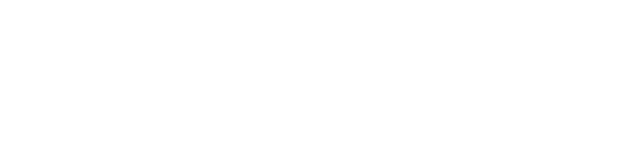
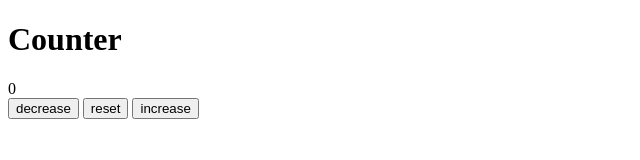
Before and after one commit to l-kosmala/Counter, a plain HTML site: page index.html in a window 1280 px wide. Shown: the whole page, without its empty margins (0-640 px from the left). Drawn offline with Linux system fonts and the light colour scheme.

Commit message:
Update index.html
All the index structure.

```diff
--- a/index.html
+++ b/index.html
@@ -12,6 +12,15 @@
 </head>
 
 <body>
+    <div class="container">
+        <h1>Counter</h1>
+        <span id="value">0</span>
+        <div class="button-containers">
+            <button class="btn decrease">decrease</button>
+            <button class="btn reset">reset</button>
+            <button class="increase">increase</button>
+        </div>
+    </div>
     <!-- javascript -->
     <script src="js/app.js"></script>
 </body>
```
